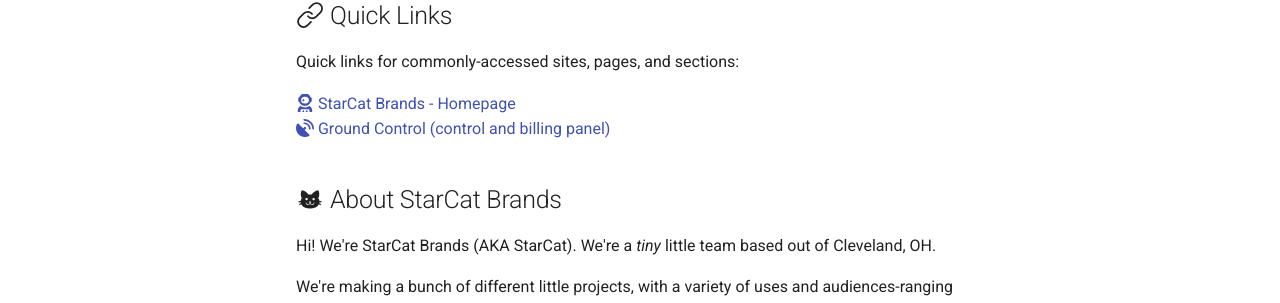
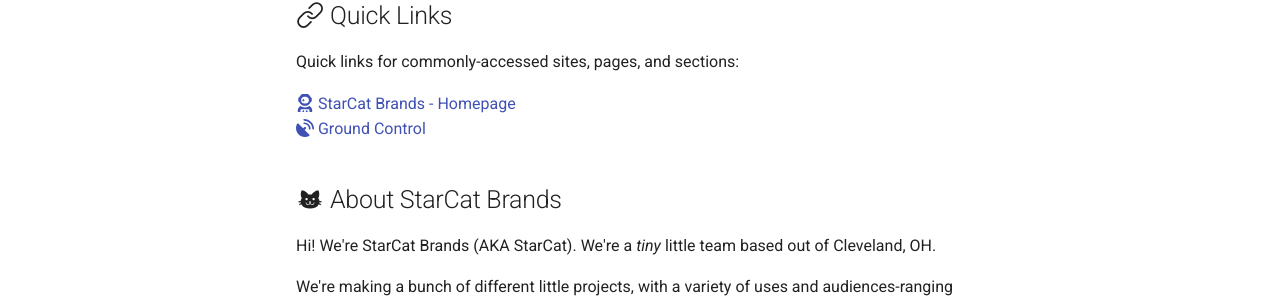
Before and after one commit to starcatbrands/about.starcatbrands.com, an MkDocs documentation site: the page built from docs/index.md, in a window 1280 px wide and 1331 px high. Shown: the part 446-749 px from the top of the window. Built offline with MkDocs 1.6.1 and Material for MkDocs 9.7.7, drawn with Linux system fonts in a browser that asks for light colours; emoji names are drawn with the system emoji font; comment, search, counter and statistics services are not loaded.

Commit message:
Update index.md

```diff
--- a/docs/index.md
+++ b/docs/index.md
@@ -9,7 +9,7 @@
 Quick links for commonly-accessed sites, pages, and sections:
 
 [:fontawesome-solid-user-astronaut: StarCat Brands - Homepage](https://starcatbrands.com)
-[:fontawesome-solid-satellite-dish: Ground Control (control and billing panel)](https://groundcontrol.starcat.app)
+[:fontawesome-solid-satellite-dish: Ground Control](https://groundcontrol.starcat.app)
 
 
 ## :material-cat: About StarCat Brands
```
